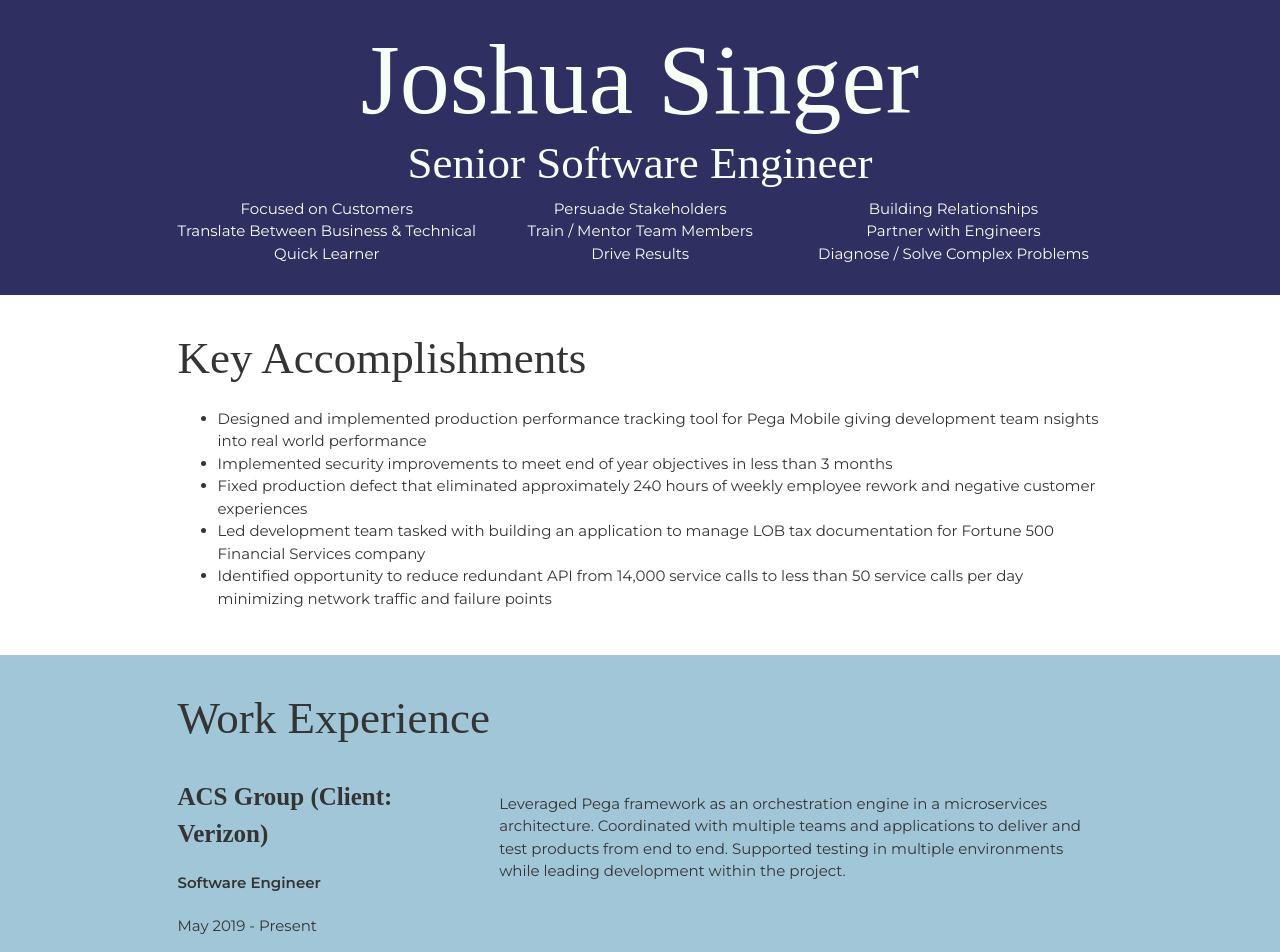
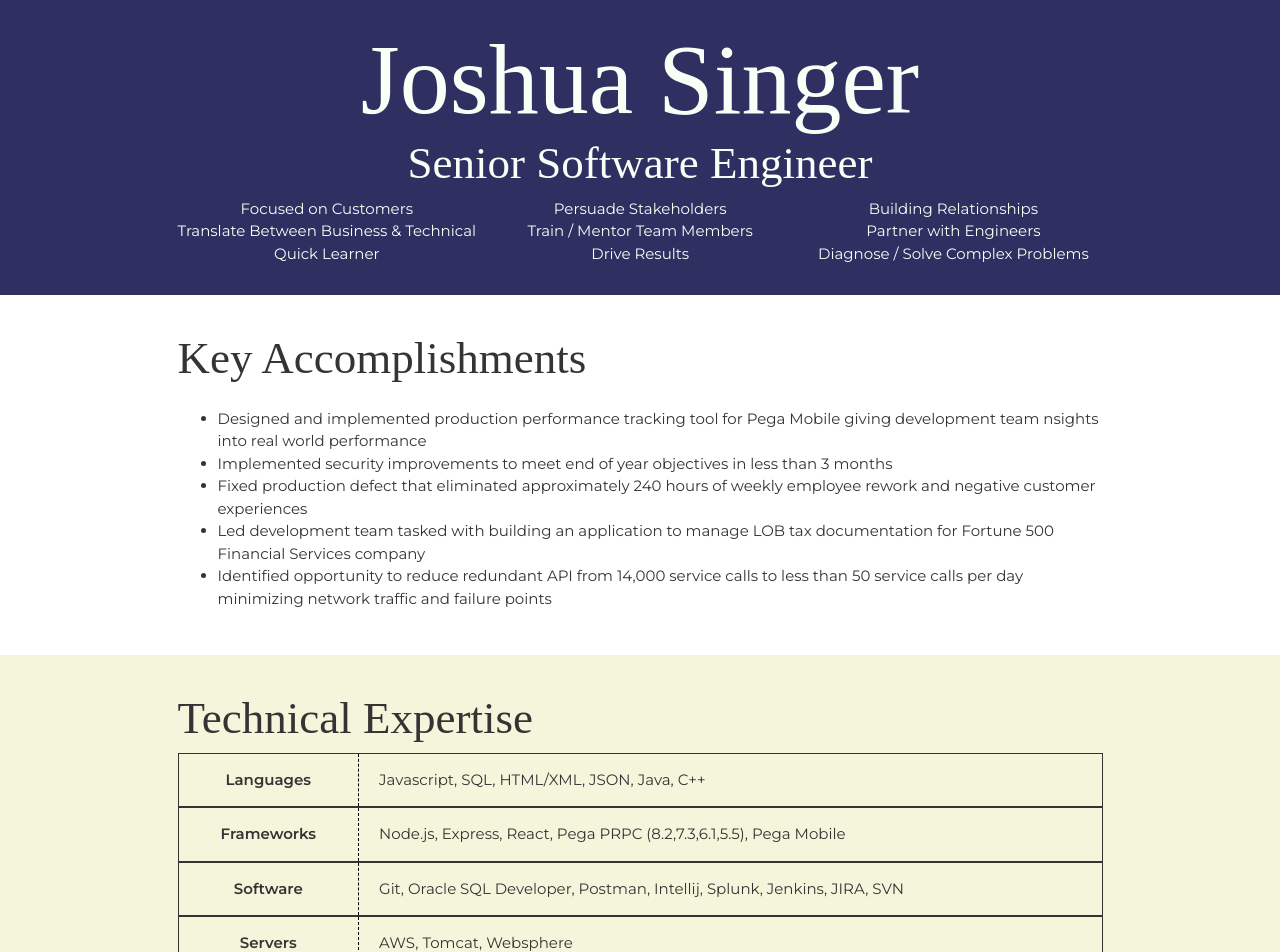
Before and after one commit to jsinger06/myWebsite, a React (Create React App) app in the folder my-website/: page / in a window 1280 px wide. Shown: the top 952 px of the page. Built offline with nearby package versions, Linux system fonts and the light colour scheme; a web font is replaced by a local one.

Commit message:
Finished styling changes for Technical Expertise section

```diff
--- a/my-website/src/App.css
+++ b/my-website/src/App.css
@@ -107,21 +107,23 @@ header {
 /* Tech Expertise
 --------------------------------------------------*/
 .tech-expertise{
-  background: forestgreen;
+  background: beige;
 }
 
 .tech-grid{
   display: grid;
-  grid-template-columns: .25fr 2fr;
+  grid-template-columns: 1fr 4fr;
   column-gap: 20px;
   border: #343434 solid 1px;
 }
 
 .tech {
   text-align: center;
+  align-items: center;
   vertical-align: middle;
   font-weight: bold;
   margin: 0;
+  padding: 15px 0;
   border-right: black dashed 1px;
 }
 
--- a/my-website/src/App.js
+++ b/my-website/src/App.js
@@ -20,7 +20,7 @@ function App() {
     {/* ***********************  Key Accomplishments  *********************** */}
                 <AccomplishmentsSection />
     {/* ***********************  Technical Expertise  *********************** */}
-                {/*<TechExpertiseSection />*/}
+                <TechExpertiseSection />
     {/* ***********************  WORK EXPERIENCE  *********************** */}
                 <WorkExperienceSection />
     {/* ******************  EDUCATION & CERTIFICATIONS ****************** */}
--- a/my-website/src/pages/Resume/TechExpertiseSection.js
+++ b/my-website/src/pages/Resume/TechExpertiseSection.js
@@ -9,7 +9,6 @@ const techExpertiseList = {
 };
 
 const TechExpertiseSection = () => {
-    /*todo: Finish CSS changes*/
     let capFirst = (word) => {
         return word.charAt(0).toUpperCase() + word.slice(1);
     };
```
